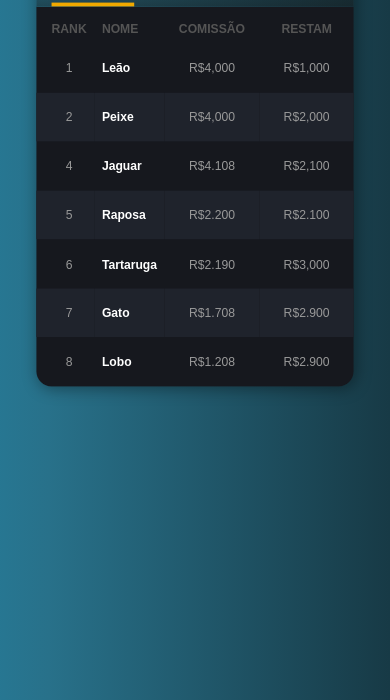
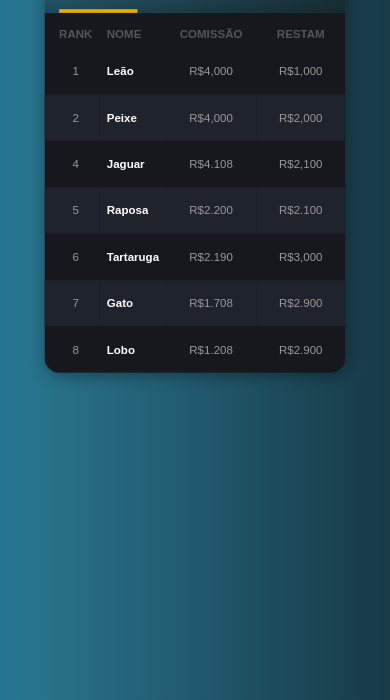
Before and after one commit to IanD0/Ranking-Atl-ntico-Promotora, a plain HTML site: page index.html in a window 390 px wide. Shown: the part 144-844 px from the top of the page. Drawn offline with Linux system fonts and the light colour scheme.

Commit message:
Update style.css

```diff
--- a/style.css
+++ b/style.css
@@ -178,7 +178,7 @@ td {
   .leaderboard {
     max-width: 95%;
     margin: 0rem auto;
-    scale: 0.95;
+    scale: 0.9;
   }
 
   table {
```
